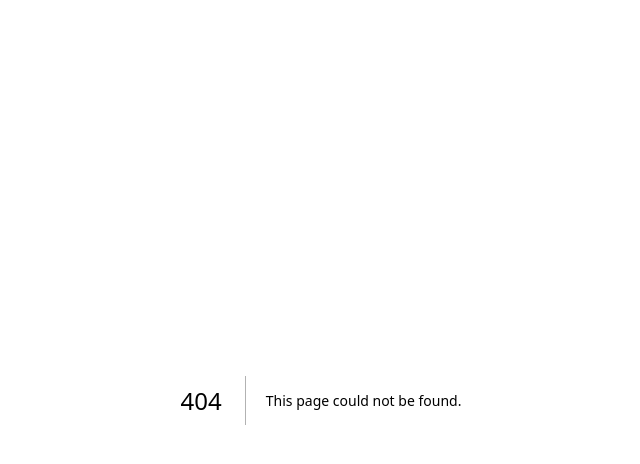
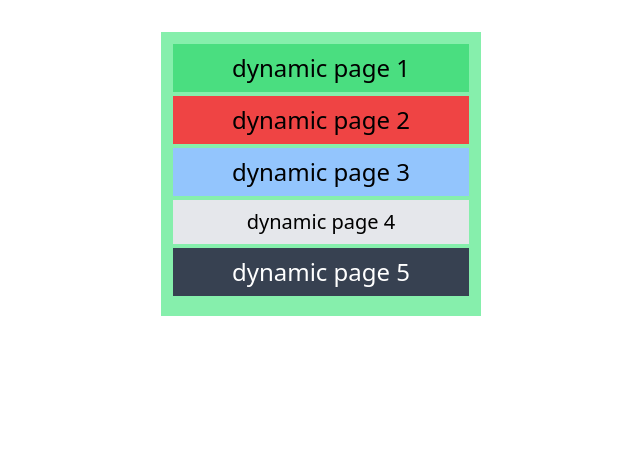
Before and after one commit to sumonfakir1997/Next-Js-practices-all-basic-, a Next.js app: page /dynamic in a window 1280 px wide. Before the commit this address had no page. Shown: the top 464 px of the page, without its empty margins (319-959 px from the left). Built offline with nearby package versions, Linux system fonts and the light colour scheme.

Commit message:
Nested Dynamic Routers

```diff
--- /dev/null
+++ b/src/pages/dynamic/[dynamicId]/dynamicComment/[dynamicComment].js
@@ -0,0 +1,21 @@
+import { useRouter } from "next/router";
+import React from "react";
+
+
+const CommentDetails =() => {
+
+    const router = useRouter();
+
+    const { dynamicId, dynamicComment } = router.query;
+
+
+    console.log("dynamiceid", dynamicId , "dynamiceComment", dynamicComment);
+    return(
+        <div className="bg-cyan-500 w-96 p-3 m-auto rounded-xl  border-solid  border-red-600">
+            <h1 className="font-bold text-3xl text-white py-4">Nested Dynamic Routers is here  </h1>
+            <h2 className="font-bold text-2xl text-cyan-200 text-center mt-4"> dynamicId : {dynamicId} dynamicComment {dynamicComment}</h2>
+        </div>
+    )
+}
+
+export default CommentDetails;
--- /dev/null
+++ b/src/pages/dynamic/[dynamicId]/dynamicComment/index.js
@@ -0,0 +1,10 @@
+
+const Index = () => {
+    return(
+        <div className="bg-lime-300 w-80 p-4 m-auto">
+            <h1 className="text-2xl font-bold mt-3
+            ">this is dynamic comments page </h1>
+        </div>
+    )
+}
+export default Index;
--- /dev/null
+++ b/src/pages/dynamic/[dynamicId]/index.js
@@ -0,0 +1,16 @@
+import { useRouter } from "next/router";
+
+const DynamicRouterId = () => {
+
+    const router = useRouter() ;
+    const dynamicId = router.query.dynamicId;
+
+    // console.log(dynamicId);
+    return(
+        <div className="bg-gray-400 text-center p-3">
+            <h1 className="text-2xl font-thin text-green-300"> this is dynamic router <span className="font-bold text-3xl text-white
+            ">Id: {dynamicId}</span> </h1>
+        </div>
+    )
+}
+export default DynamicRouterId;
--- /dev/null
+++ b/src/pages/dynamic/index.js
@@ -0,0 +1,17 @@
+
+const index = () =>{
+    return(
+        <div className="bg-green-300 text-center p-3 w-80 m-auto mt-8">
+            <h1 className="bg-green-400 p-2 text-2xl
+            ">dynamic page 1</h1>
+            <h1 className="bg-red-500 p-2 my-1 text-2xl
+            ">dynamic page 2</h1>
+            <h1 className="bg-blue-300 p-2 text-2xl
+            ">dynamic page 3</h1>
+            <h1 className="bg-gray-200 p-2 mt-1 text-xl
+            ">dynamic page 4</h1>
+            <h1 className="bg-gray-700 p-2 mt-1 mb-2 text-2xl text-white">dynamic page 5</h1>
+        </div>
+    )
+}
+export default index;
```
